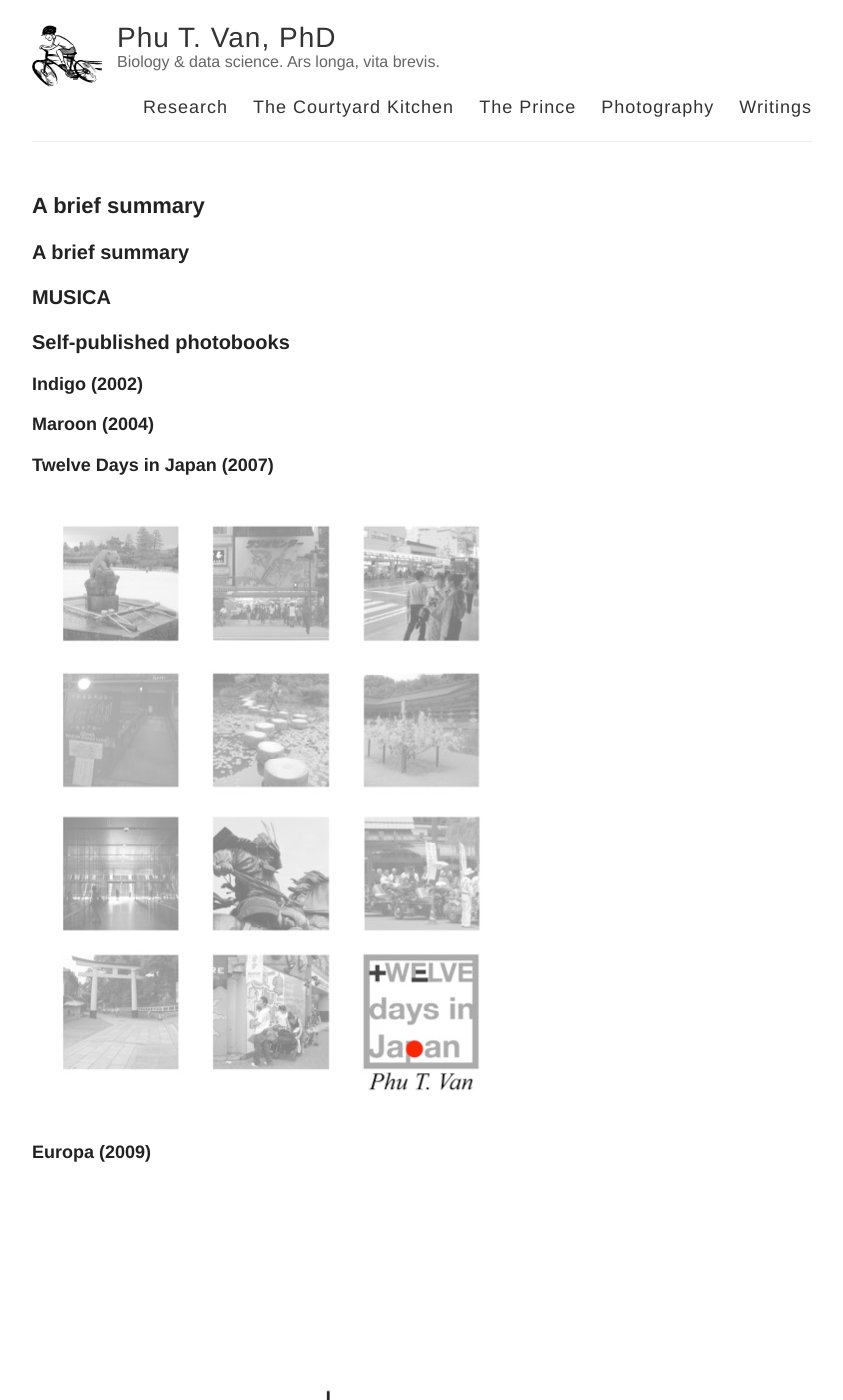
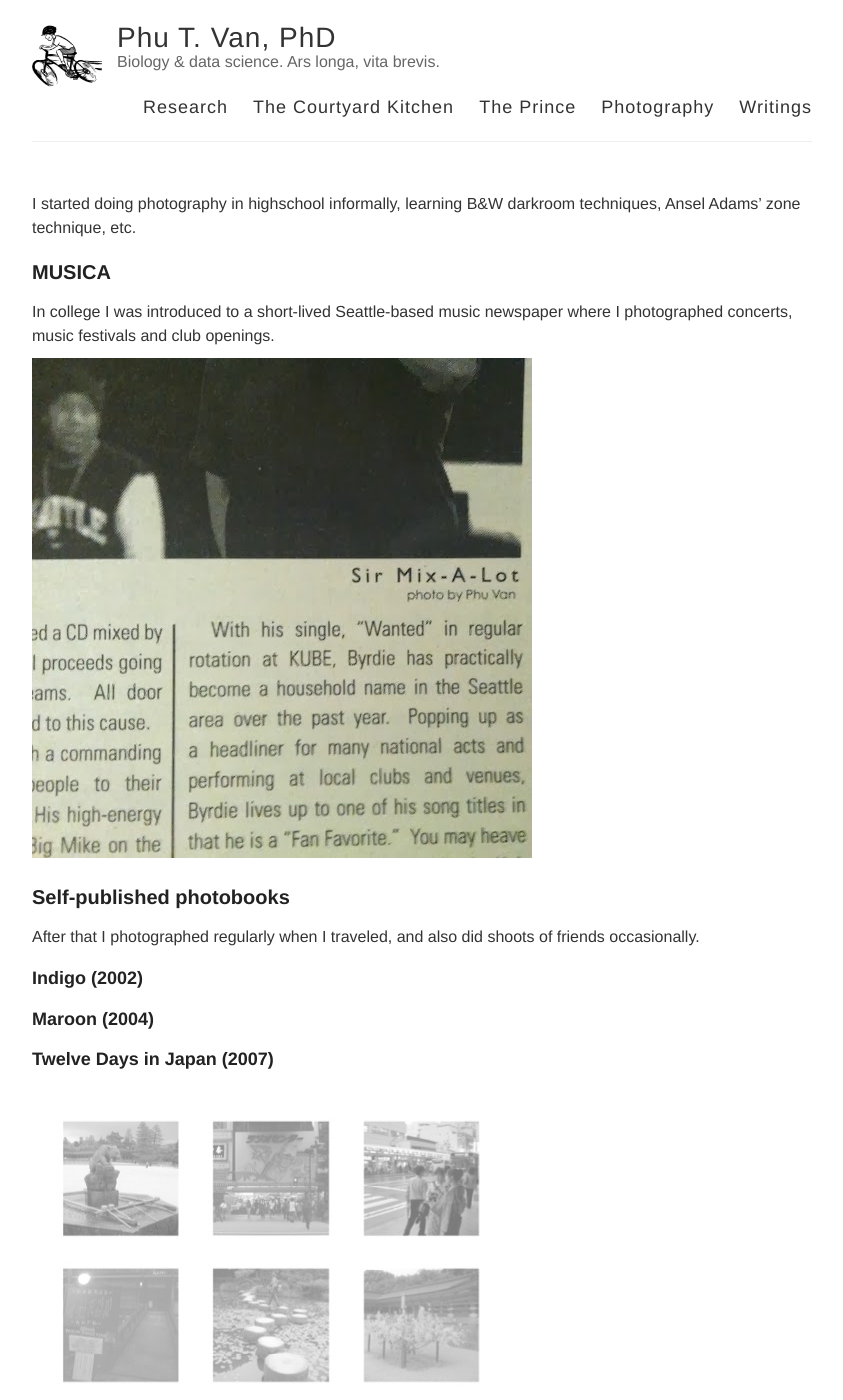
Before and after one commit to ptvan/ptvan.github.io, a Jekyll site: the page built from photography.md, in a window 1280 px wide and 1400 px high. Shown: the whole window, without its empty margins (218-1061 px from the left). Built offline with Jekyll 4.4.1, drawn with Linux system fonts in a browser that asks for light colours; our own code applies the rules of GitHub Pages for plain Markdown files.

Commit message:
photography updates

```diff
--- a/photography.md
+++ b/photography.md
@@ -4,11 +4,17 @@
 permalink: /photography/
 ---
 
-## A brief summary
+I started doing photography in highschool informally, learning B&W darkroom techniques, Ansel Adams' zone technique, etc.
 
 ## MUSICA
 
+In college I was introduced to a short-lived Seattle-based music newspaper where I photographed concerts, music festivals and club openings.
+
+![Musica](/images/Musica-2.jpg "Musica-2.jpg")
+
 ## Self-published photobooks
+
+After that I photographed regularly when I traveled, and also did shoots of friends occasionally.
 
 ### Indigo (2002)
 
```
Also changed, not shown: images/Musica-2.jpg (added).
